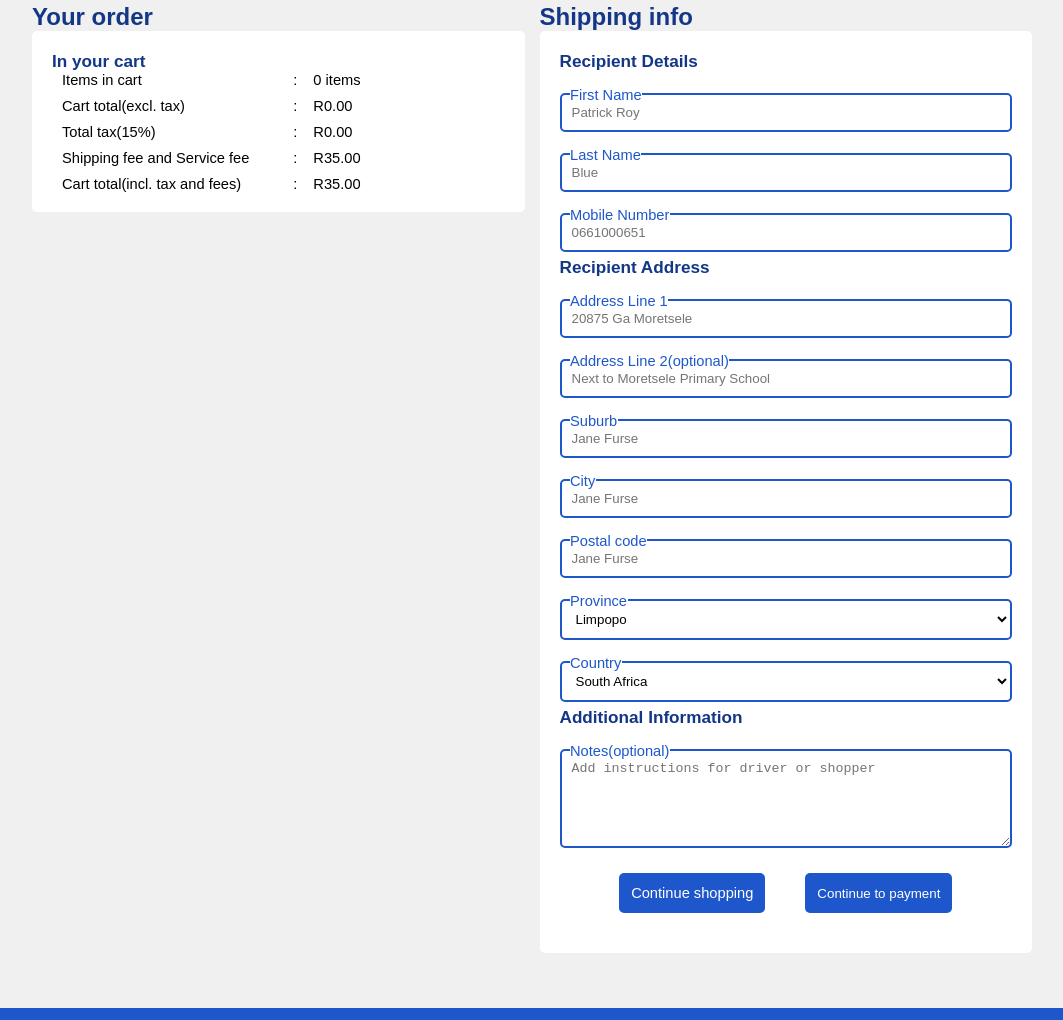
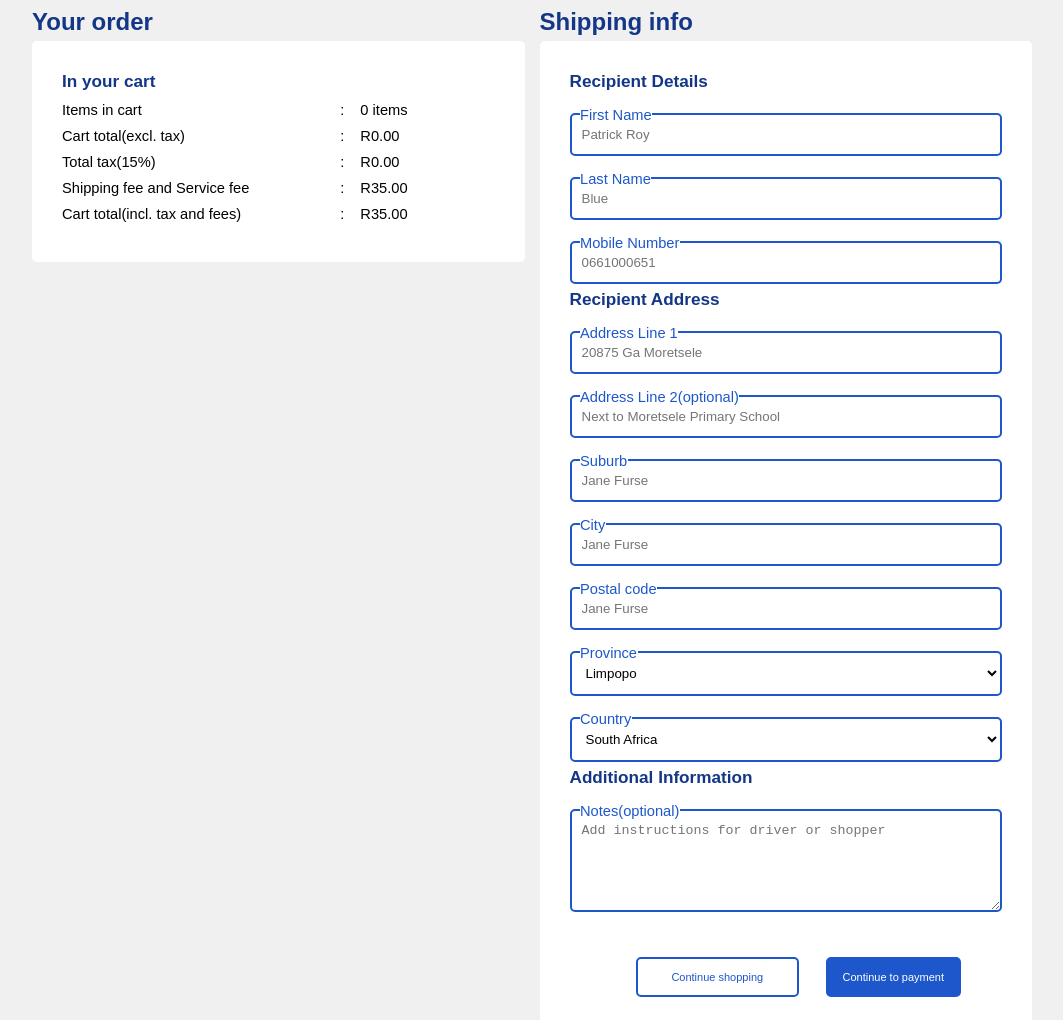
Before and after one commit to tcollen700/OneCart-App, a plain HTML site: page checkout.html in a window 1280 px wide. Shown: the part 123-1143 px from the top of the page, without its empty margins (108-1171 px from the left). Drawn offline with Linux system fonts and the light colour scheme.

Commit message:
Add files via upload

```diff
--- a/css/checkout.css
+++ b/css/checkout.css
@@ -1,7 +1,7 @@
 @media (max-width: 480px) {
     .checkout-container {
         display: grid;
-        grid-template-columns: repeat(auto-fill, minmax(380px, 1fr));
+        grid-template-columns: repeat(auto-fill, minmax(320px, 1fr));
         grid-gap: 15px;
         margin: auto;
     }
@@ -11,7 +11,8 @@
     background-color: white;
     border-radius: 5px;
     font-size: 11pt;
-    padding: 10px 5px;
+    padding: 10px;
+    margin-top: 5px;
 }
 @media (min-width: 480px) {
     .checkout-container {
@@ -20,59 +21,73 @@
         grid-gap: 15px;
         margin: auto;
         max-width: 1000px;
+        padding: 10px 0;
     }
     .checkout-container > div > div,
     .checkout-container > form > div {
-        padding: 20px;
+        padding: 30px;
     }
-}
-.checkout-h1 {
-    margin-bottom: 10px;
 }
 .checkout-cart-container tr {
     display: grid;
-    grid-template-columns: 50px 1fr 30px 50px 60px;
+    grid-template-columns: 50px 1fr 30px 60px 60px;
     grid-gap: 10px;
     margin-bottom: 10px;
+    font-size: 11pt;
 }
+
 .checkout-cart-container tr td:first-child {
     width: 100%;
     background-color: white;
     padding: 2.5px;
 }
+
 .checkout-cart-container img {
     display: block;
     height: 50px;
     margin: auto;
 }
+
 .checkout-cart-container input {
     width: 30px;
     border: none;
     padding: 0 5px;
     background-color: transparent;
 }
+
 .checkout-cart-summary {
     display: grid;
     grid-template-columns: 2fr 10px 1fr;
     grid-gap: 10px;
-    width: 80%;
-    padding: 0 10px;
+    width: 100%;
+    padding: 10px 0;
 }
+
+#checkout-form {
+    width: 100%;
+}
+
 #checkout-form > div {
     display: grid;
-    grid-template-rows: repeat(1fr);
     gap: 5px;
 }
-#checkout-form input,
+
+#checkout-form div > input,
 #checkout-form select,
-#checkout-form textarea,
-#checkout-form a {
-    padding: 10px;
-    z-index: 50;
+#checkout-form textarea {
+    width: 100%;
+    padding: 12px 10px;
     border-radius: 5px;
     border: 2px solid #1d57cbff;
     background-color: transparent;
+    box-sizing: border-box;
 }
+
+#checkout-form textarea {
+    resize: vertical;
+    min-height: 100px;
+}
+
 #checkout-form label {
     width: fit-content;
     margin-bottom: -15px;
@@ -85,14 +100,49 @@
     font-weight: 500;
     background-color: white;
 }
+
+.checkout-buttons {
+    display: flex;
+    flex-direction: column;
+    gap: 10px;
+    width: 100%;
+    margin-top: 20px;
+}
+
 .checkout-buttons a,
 .checkout-buttons input {
+    text-align: center;
+    font-size: 14px;
+    width: 100%;
+    padding: 12px;
     background-color: #1d57cbff !important;
     color: white;
+    border: none;
+    border-radius: 5px;
+    cursor: pointer;
+    text-decoration: none;
+}
+
+.checkout-buttons a {
+    display: block;
+    background-color: transparent !important;
+    color: #1d57cbff;
+    border: 2px solid #1d57cbff !important;
+}
+
+.checkout-buttons a,
+.checkout-buttons input {
+    text-align: center;
+    font-size: 11px;
+    max-width: 135px;
+    width: 100%;
     margin: 20px;
     text-align: center;
 }
 .checkout-buttons {
-    display: flex;
+    width: 100%;
+    display: grid;
+    grid-template-columns: 150px 150px;
+    grid-gap: 40px;
     justify-content: center;
 }
```
